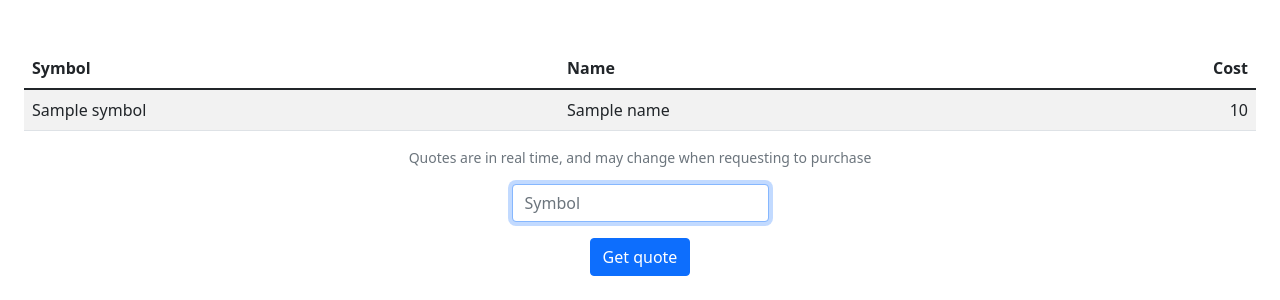
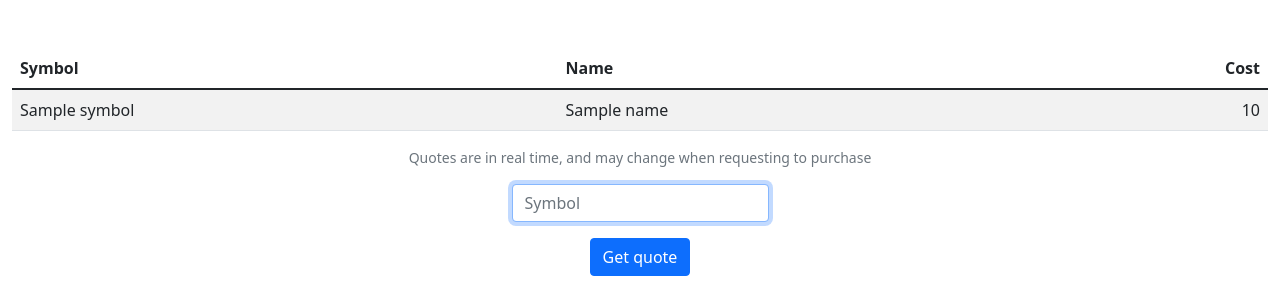
Before and after one commit to aliocantinea/CS50, a Flask app: template finance/templates/quotes.html in a window 1280 px wide. Shown: the part 76-376 px from the top of the page. Run offline with Flask 2, Linux system fonts and the light colour scheme; the template is opened without the code that fills it: most values are stand-ins (such as "Sample title", 1, 10 or a date in 2020); some libraries are stand-ins or nearby versions.

Commit message:
Tue, Dec 27, 2022, 3:58 AM +00:00

```diff
--- a/finance/app.py
+++ b/finance/app.py
@@ -300,5 +300,6 @@ def sell():
         """Record transaction"""
 
 
+
         flash("Stock(s) sold successfully")
         return redirect("/")
--- a/finance/templates/buy.html
+++ b/finance/templates/buy.html
@@ -6,7 +6,6 @@
 
 {% block main %}
 
-    <div class="container-fluid text-center">
         <form action="/buy" method="post">
             <div class="mb-3">
                 <input autocomplete="off" autofocus class="form-control mx-auto w-auto" id="symbol" name="symbol" placeholder="Symbol" type="text" required>
@@ -16,6 +15,5 @@
             </div>
             <button class="btn btn-primary" type="submit">Buy</button>
         </form>
-    </div>
 
 {% endblock %}
--- a/finance/templates/index.html
+++ b/finance/templates/index.html
@@ -6,7 +6,6 @@
 
 {% block main %}
 
-    <div class="container-fluid text-center">
     <table class="table table-striped">
         <thead>
             <tr>
@@ -39,6 +38,5 @@
             </tr>
         </tfoot>
     </table>
-    </div>
 
 {% endblock %}
--- a/finance/templates/quote.html
+++ b/finance/templates/quote.html
@@ -8,13 +8,11 @@
 
     {% block lookup %}{% endblock %}
 
-    <div class="container-fluid text-center">
     <form action="/quote" method="post">
         <div class="mb-3">
             <input autocomplete="off" autofocus class="form-control mx-auto w-auto" id="symbol" name="symbol" placeholder="Symbol" type="text" required>
         </div>
         <button class="btn btn-primary" type="submit">Get quote</button>
     </form>
-    </div>
 
 {% endblock %}
--- a/finance/templates/quotes.html
+++ b/finance/templates/quotes.html
@@ -2,7 +2,6 @@
 
 {% block lookup %}
 
-    <div class="container-fluid text-center">
     <table class="table table-striped">
         <thead>
             <tr>
@@ -20,6 +19,5 @@
         </tbody>
     </table>
     <p class="small text-center text-muted">Quotes are in real time, and may change when requesting to purchase</p>
-    </div>
 
 {% endblock %}
--- a/finance/templates/sell.html
+++ b/finance/templates/sell.html
@@ -20,4 +20,6 @@
         </div>
         <button class="btn btn-primary" type="submit">Sell</button>
     </form>
+    <p class="small text-center text-muted">Quotes are in real time, and may change when requesting to purchase</p>
+
 {% endblock %}
```
Lines whose indentation alone changed are shown as unchanged.
